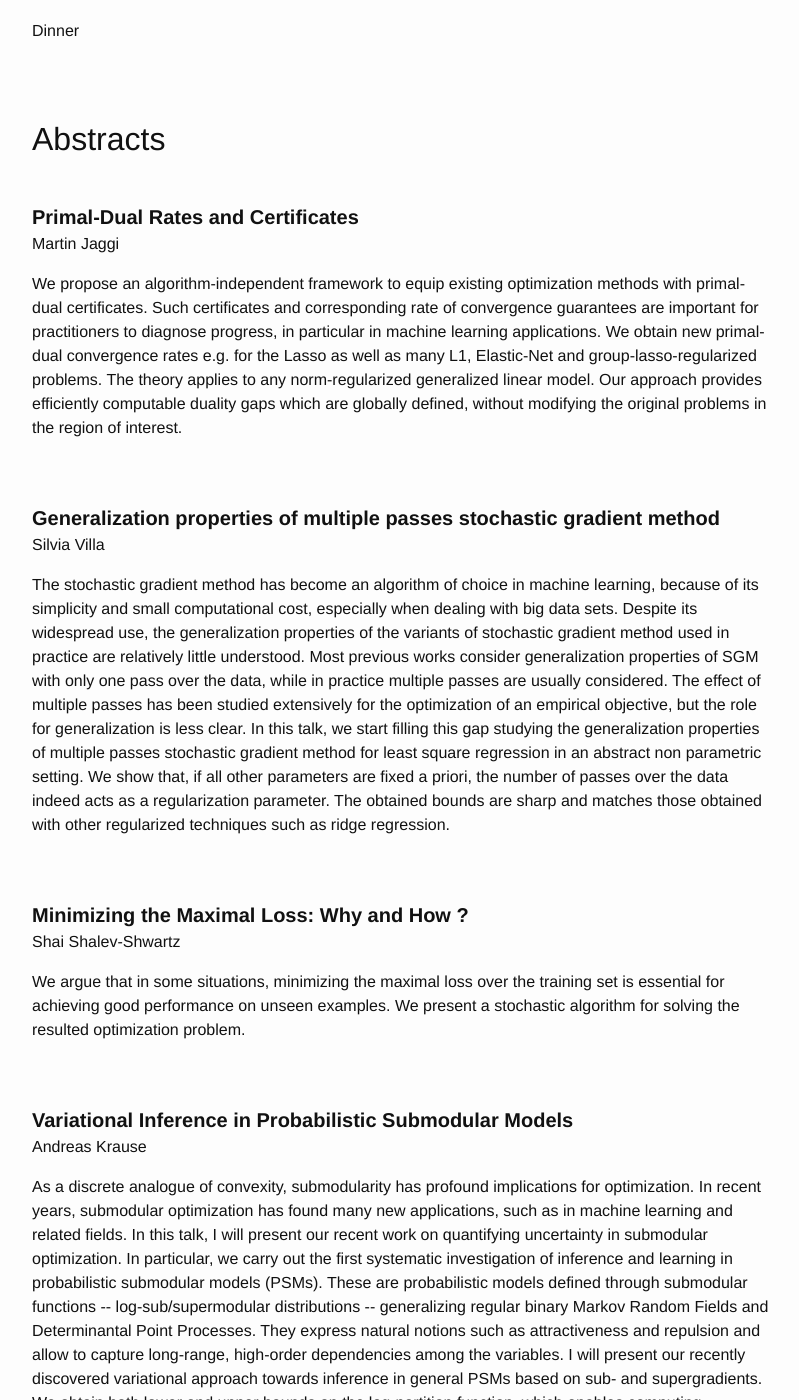
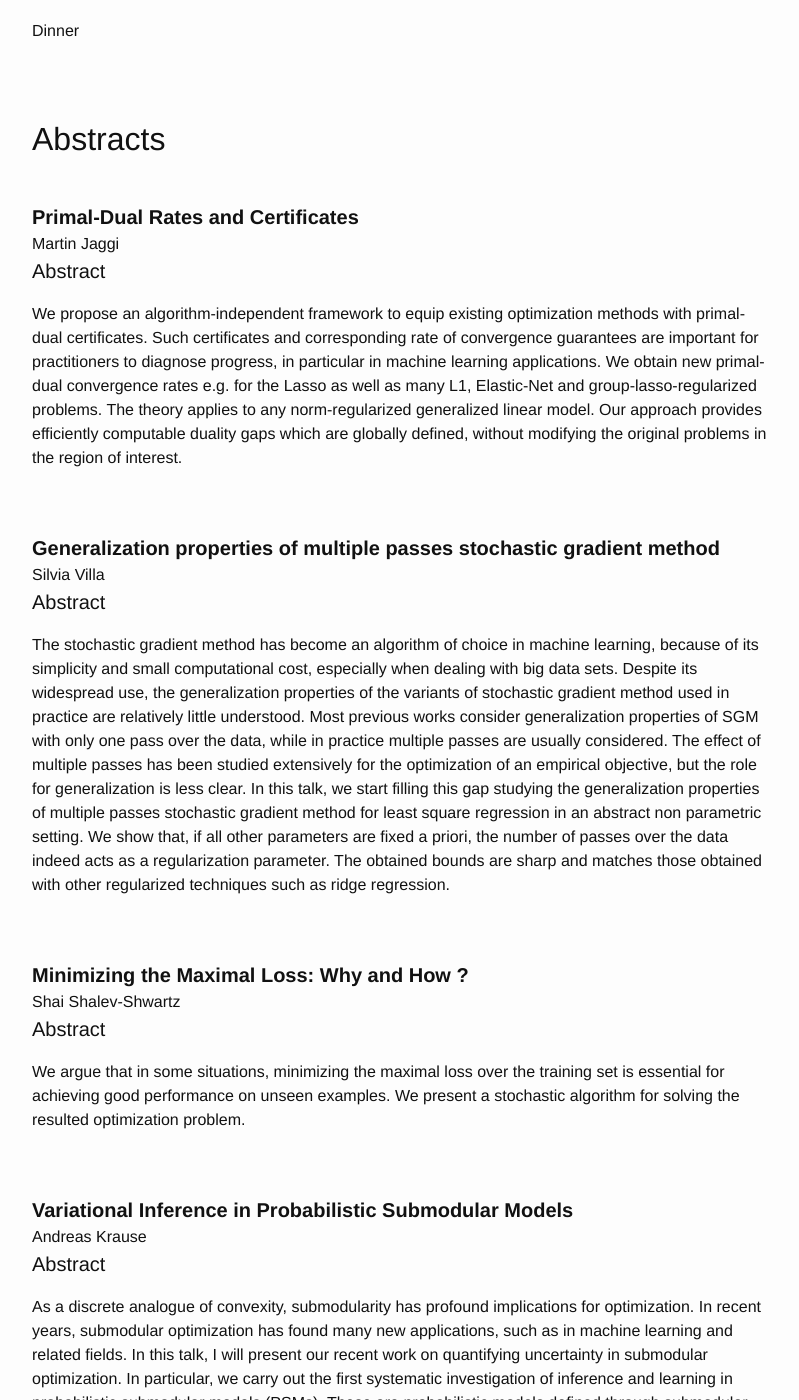
Before and after one commit to dalimeeting/dalimeeting.github.io, a Jekyll site: the page built from _posts/2016-04-01-learning-and-optimization.md, in a window 1280 px wide and 1400 px high, scrolled down 1427 px. Shown: the whole window, without its empty margins (238-1037 px from the left). Built offline with Jekyll 4.4.1, drawn with Linux system fonts in a browser that asks for light colours; some of the changed text lies outside the part shown.

```diff
--- a/_layouts/workshop.html
+++ b/_layouts/workshop.html
@@ -50,6 +50,7 @@
             {{ talk.speaker }}
 
             {% if talk.abstract %}
+            <h4>Abstract</h4>
             <p style='margin-top:1em'>
                 {{ talk.abstract }}
             </p>
```
